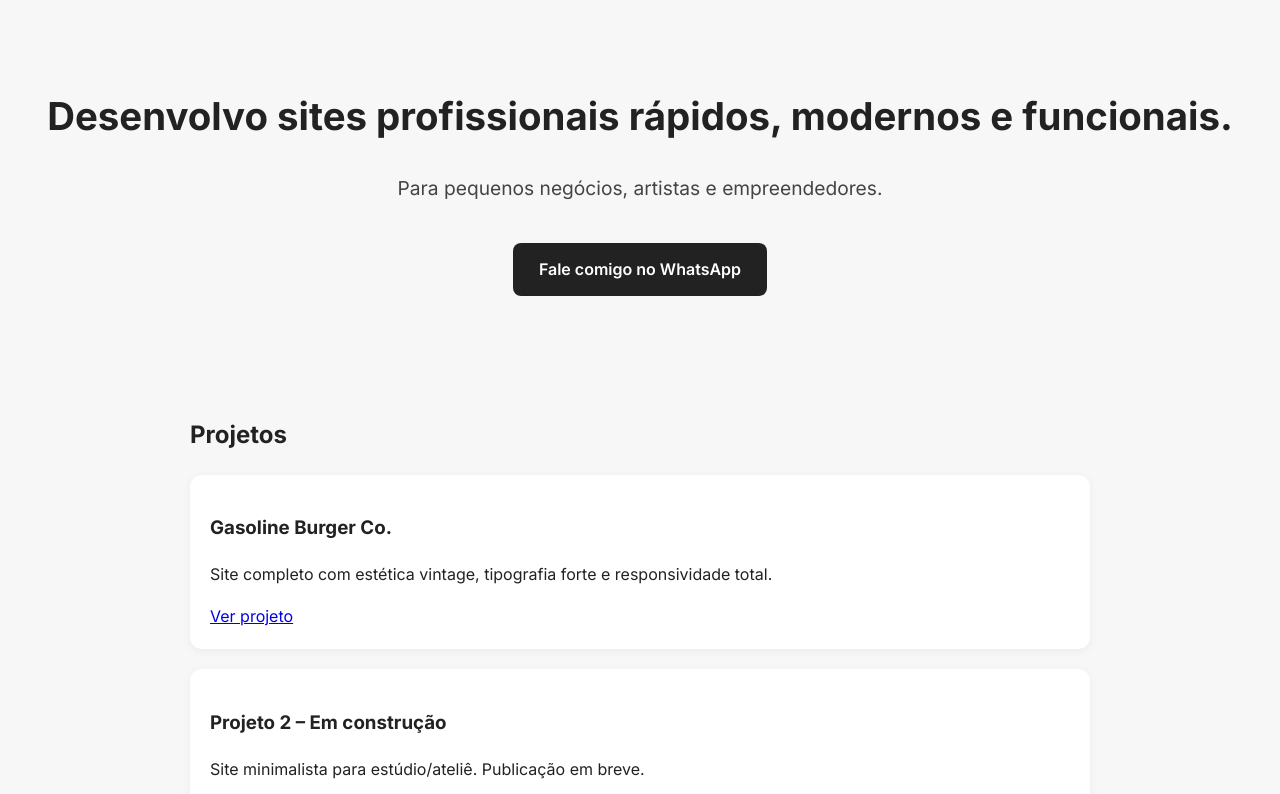
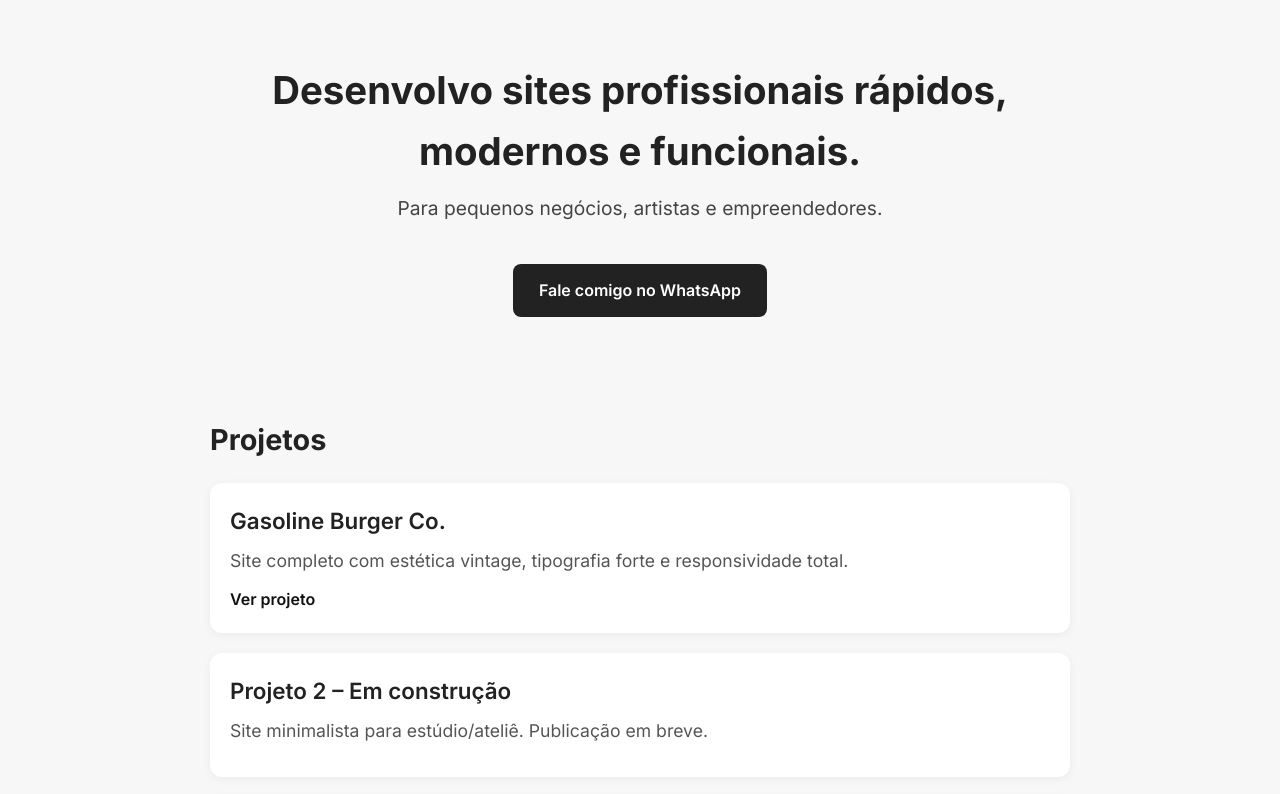
Before and after one commit to Rdgcz/portfolio, a plain HTML site: page index.html in a window 1280 px wide. Shown: the top 794 px of the page. Drawn offline with Linux system fonts and the light colour scheme.

Commit message:
created style.css

```diff
--- a/index.html
+++ b/index.html
@@ -7,6 +7,8 @@
     <link rel="preconnect" href="https://fonts.googleapis.com">
     <link rel="preconnect" href="https://fonts.gstatic.com" crossorigin>
     <link href="https://fonts.googleapis.com/css2?family=Inter:wght@300;400;600;700&display=swap" rel="stylesheet">
+    <link rel="stylesheet" href="style.css">
+
     <style>
         body {
             font-family: 'Inter', sans-serif;
--- /dev/null
+++ b/style.css
@@ -0,0 +1,171 @@
+/* -----------------------------------------------------
+   BASE
+------------------------------------------------------ */
+:root {
+    --font: 'Inter', sans-serif;
+    --bg: #f7f7f7;
+    --text: #222;
+    --text-light: #555;
+    --primary: #111;
+    --primary-hover: #000;
+    --radius: 10px;
+    --max-width: 900px;
+}
+
+* {
+    margin: 0;
+    padding: 0;
+    box-sizing: border-box;
+}
+
+body {
+    font-family: var(--font);
+    background: var(--bg);
+    color: var(--text);
+    line-height: 1.6;
+}
+
+/* -----------------------------------------------------
+   HEADER / HERO
+------------------------------------------------------ */
+header {
+    padding: 70px 20px;
+    text-align: center;
+    max-width: var(--max-width);
+    margin: auto;
+}
+
+header h1 {
+    font-size: 2.4rem;
+    font-weight: 700;
+    margin-bottom: 10px;
+}
+
+header p {
+    font-size: 1.2rem;
+    color: var(--text-light);
+    margin-bottom: 20px;
+}
+
+.btn {
+    display: inline-block;
+    padding: 14px 26px;
+    background: var(--primary);
+    color: #fff;
+    text-decoration: none;
+    border-radius: var(--radius);
+    font-weight: 600;
+    transition: background .2s ease;
+}
+
+.btn:hover {
+    background: var(--primary-hover);
+}
+
+/* -----------------------------------------------------
+   SECTIONS
+------------------------------------------------------ */
+section {
+    padding: 40px 20px;
+    max-width: var(--max-width);
+    margin: auto;
+}
+
+h2 {
+    margin-bottom: 20px;
+    font-size: 1.8rem;
+    font-weight: 700;
+}
+
+/* -----------------------------------------------------
+   PROJECT CARDS
+------------------------------------------------------ */
+.project {
+    background: white;
+    border-radius: var(--radius);
+    padding: 24px;
+    margin-bottom: 20px;
+    box-shadow: 0 2px 16px rgba(0, 0, 0, 0.06);
+    transition: transform .15s ease, box-shadow .15s ease;
+}
+
+.project:hover {
+    transform: translateY(-3px);
+    box-shadow: 0 4px 22px rgba(0, 0, 0, 0.08);
+}
+
+.project h3 {
+    font-size: 1.4rem;
+    margin-bottom: 8px;
+    font-weight: 600;
+}
+
+.project p {
+    color: var(--text-light);
+    margin-bottom: 12px;
+}
+
+.project a {
+    text-decoration: none;
+    font-weight: 600;
+    color: var(--primary);
+    transition: opacity .2s;
+}
+
+.project a:hover {
+    opacity: 0.7;
+}
+
+/* -----------------------------------------------------
+   ABOUT
+------------------------------------------------------ */
+section p {
+    font-size: 1.1rem;
+    color: var(--text-light);
+}
+
+/* -----------------------------------------------------
+   CTA FINAL
+------------------------------------------------------ */
+section.cta {
+    text-align: center;
+}
+
+section.cta h2 {
+    font-size: 2rem;
+    margin-bottom: 10px;
+}
+
+section.cta p {
+    margin-bottom: 20px;
+}
+
+/* -----------------------------------------------------
+   FOOTER
+------------------------------------------------------ */
+footer {
+    text-align: center;
+    padding: 40px 20px;
+    background: #111;
+    color: white;
+    margin-top: 60px;
+    font-size: 0.9rem;
+}
+
+/* -----------------------------------------------------
+   RESPONSIVIDADE
+------------------------------------------------------ */
+@media (max-width: 600px) {
+    header h1 {
+        font-size: 1.9rem;
+    }
+    header p {
+        font-size: 1rem;
+    }
+    h2 {
+        font-size: 1.6rem;
+    }
+    .project h3 {
+        font-size: 1.2rem;
+    }
+}
```
